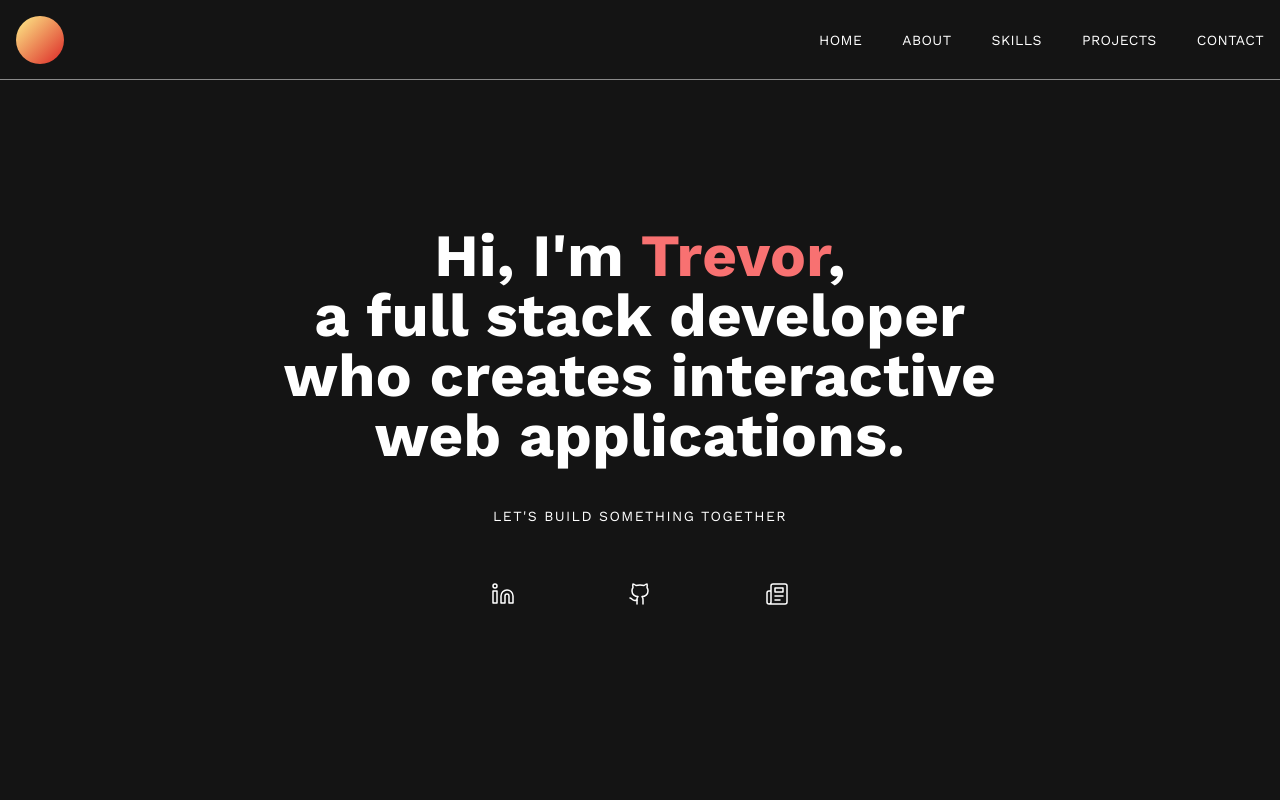
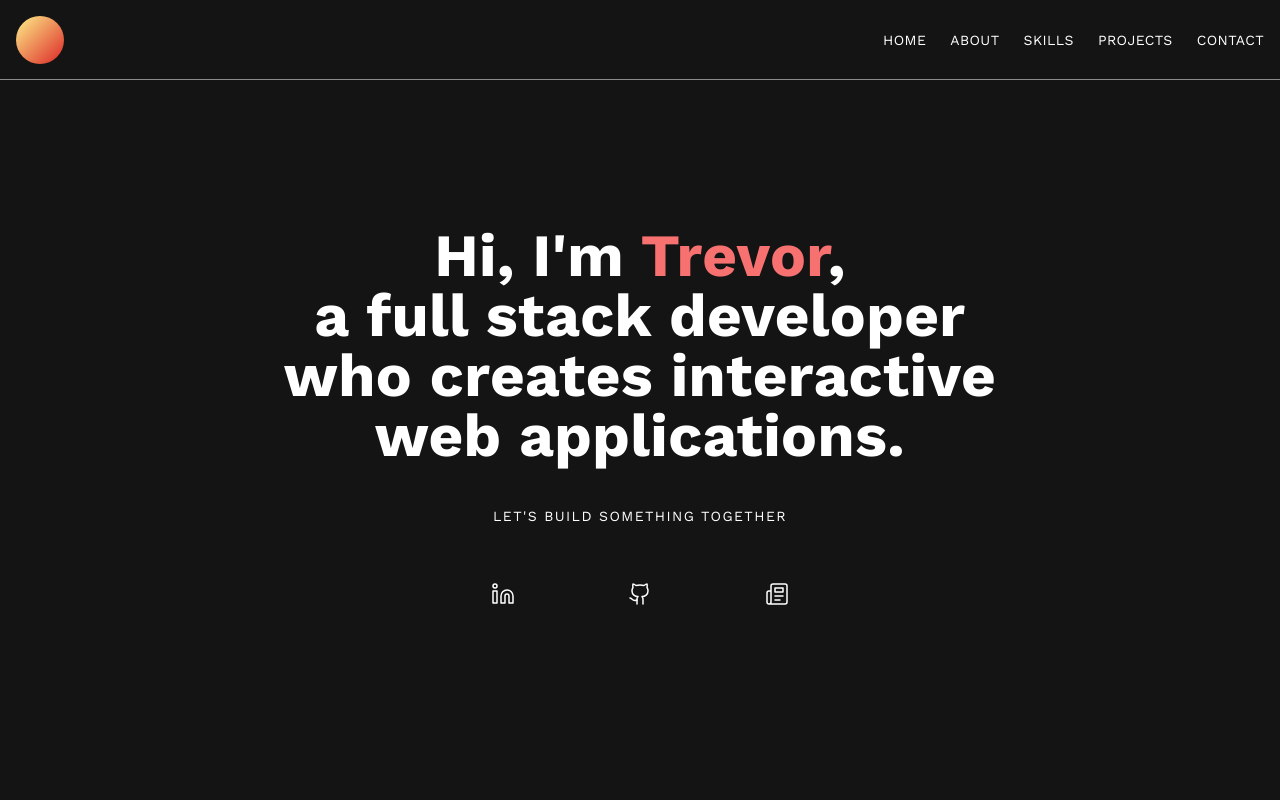
Before and after one commit to trroev/portfolio, a Next.js app: page / in a window 1280 px wide. Shown: the top 800 px of the page. Built offline with nearby package versions, Linux system fonts and the light colour scheme; no server answers.

Commit message:
refactored Navbar to map over array of links

```diff
--- a/components/Navbar.tsx
+++ b/components/Navbar.tsx
@@ -2,6 +2,19 @@ import Link from "next/link";
 import { useState, useEffect } from "react";
 import { Icons } from "./Icons";
 import { useRouter } from "next/router";
+
+interface LinkType {
+  text: string;
+  href: string;
+}
+
+const links: LinkType[] = [
+  { text: "Home", href: "/" },
+  { text: "About", href: "/#about" },
+  { text: "Skills", href: "/#skills" },
+  { text: "Projects", href: "/#projects" },
+  { text: "Contact", href: "/#contact" },
+];
 
 export const Navbar = () => {
   const [nav, setNav] = useState<boolean>(false);
@@ -36,23 +49,18 @@ export const Navbar = () => {
           <div className="w-12 h-12 rounded-full bg-gradient-to-br from-yellow-200 to-red-600 hover:scale-110 ease-in duration-300 cursor-pointer" />
         </Link>
         <div>
-          <ul className="hidden md:flex">
-            <li className="ml-10 text-sm uppercase hover:border-b">
-              <Link href="/">Home</Link>
+          <nav>
+            <ul className="hidden gap-6 md:flex">
+              {links?.map((link, index) => (
+                <li
+                  key={index}
+                  className="text-sm uppercase hover:text-red-400 hover:ease-in duration-300"
+                >
+                  <Link href={link.href}>{link.text}</Link>
                 </li>
-            <li className="ml-10 text-sm uppercase hover:border-b">
-              <Link href="/#about">About</Link>
-            </li>
-            <li className="ml-10 text-sm uppercase hover:border-b">
-              <Link href="/#skills">Skills</Link>
-            </li>
-            <li className="ml-10 text-sm uppercase hover:border-b">
-              <Link href="/#projects">Projects</Link>
-            </li>
-            <li className="ml-10 text-sm uppercase hover:border-b">
-              <Link href="/#contact">Contact</Link>
-            </li>
+              ))}
             </ul>
+          </nav>
           <div
             onClick={handleNav}
             className="px-4 md:hidden cursor-pointer hover:text-red-400 hover:scale-110 ease-in duration-300"
@@ -77,7 +85,12 @@ export const Navbar = () => {
         >
           <div>
             <div className="flex w-full items-center justify-between">
-              <div className="w-10 h-10 rounded-full bg-gradient-to-br from-yellow-200 to-red-600 hover:scale-110 ease-in duration-300" />
+              <Link href="/" aria-label="Link to home page">
+                <div
+                  className="w-10 h-10 rounded-full bg-gradient-to-br from-yellow-200 to-red-600 hover:scale-110 ease-in duration-300"
+                  onClick={() => setNav(false)}
+                />
+              </Link>
               <div
                 onClick={handleNav}
                 className="p-3 cursor-pointer hover:text-red-400 hover:scale-110 ease-in duration-300"
@@ -92,38 +105,19 @@ export const Navbar = () => {
             </div>
           </div>
           <div className="py-4 flex flex-col">
+            <nav>
               <ul className="uppercase">
+                {links?.map((link, index) => (
                   <li
+                    key={index}
+                    className="py-4 text-sm hover:text-red-400 hover:ease-in duration-300"
                     onClick={() => setNav(false)}
-                className="py-4 text-sm hover:text-red-400 hover:ease-in duration-300"
                   >
-                <Link href="/">Home</Link>
+                    <Link href={link.href}>{link.text}</Link>
                   </li>
-              <li
-                onClick={() => setNav(false)}
-                className="py-4 text-sm hover:text-red-400 hover:ease-in duration-300"
-              >
-                <Link href="/#about">About</Link>
-              </li>
-              <li
-                onClick={() => setNav(false)}
-                className="py-4 text-sm hover:text-red-400 hover:ease-in duration-300"
-              >
-                <Link href="/#skills">Skills</Link>
-              </li>
-              <li
-                onClick={() => setNav(false)}
-                className="py-4 text-sm hover:text-red-400 hover:ease-in duration-300"
-              >
-                <Link href="/#projects">Projects</Link>
-              </li>
-              <li
-                onClick={() => setNav(false)}
-                className="py-4 text-sm hover:text-red-400 hover:ease-in duration-300"
-              >
-                <Link href="/#contact">Contact</Link>
-              </li>
+                ))}
               </ul>
+            </nav>
             <div className="border-t my-4 pt-4">
               <p className="uppercase tracking-widest">
                 Let&#39;s Connect
```
Lines whose indentation alone changed are shown as unchanged.
